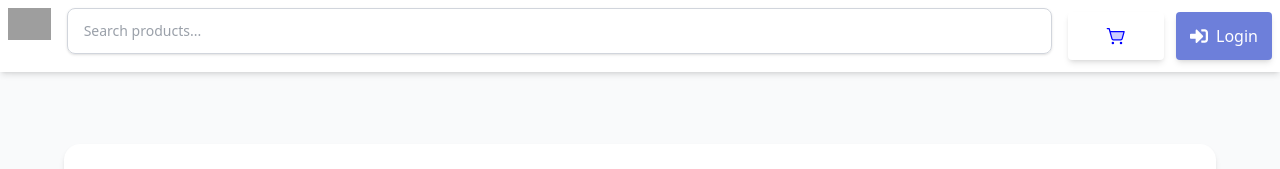
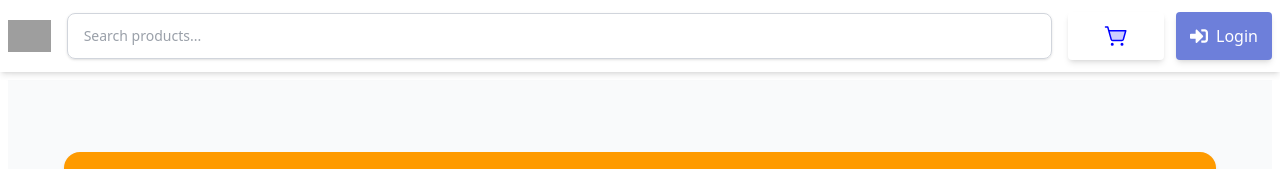
Before and after one commit to kunalrisaanva/blue-berry, a Next.js app in the folder frontend/: page /product in a window 1280 px wide. Shown: the top 169 px of the page. Built offline with nearby package versions, Linux system fonts and the light colour scheme; grey boxes are pictures that could not be loaded.

Commit message:
feat: enhance layout and spacing across Navbar, Slider, and ProductPage components for improved user experience

```diff
--- a/frontend/src/app/components/Navbar.tsx
+++ b/frontend/src/app/components/Navbar.tsx
@@ -54,7 +54,7 @@ const Navbar = () => {
   return (
     <>
       <nav className="fixed top-0 left-0 w-full z-50 bg-white shadow-md min-h-[4.5rem] flex flex-row justify-center ">
-        <div className="flex flex-col md:flex-row w-[1300px] gap-4 p-2">
+        <div className="flex flex-col md:flex-row w-[1300px] gap-4 p-2  md:items-center">
           {/* Logo */}
           <div className="w-auto">
             <Link href="/">
@@ -79,7 +79,7 @@ const Navbar = () => {
             <Link href="/cart">
               <Badge badgeContent={cartItemCount} color="secondary">
                 <button className="bg-white h-[3rem] w-24 flex items-center justify-center gap-2 text-black rounded shadow-md hover:bg-gray-100 cursor-pointer">
-                  <PiShoppingCartSimpleDuotone size={20} color="blue" />
+                  <PiShoppingCartSimpleDuotone size={24} color="blue" />
                 </button>
               </Badge>
             </Link>
--- a/frontend/src/app/components/Slider.tsx
+++ b/frontend/src/app/components/Slider.tsx
@@ -49,7 +49,7 @@ const Slider: React.FC = () => {
   };
 
   return (
-    <div className="relative w-full mt-[8rem] overflow-hidden rounded-lg shadow-lg bg-white border-2 border-gray-200">
+    <div className="relative w-full  overflow-hidden rounded-lg shadow-lg bg-white border-2 border-gray-200">
       {/* Slides */}
       <div
         className="flex transition-transform duration-500"
--- a/frontend/src/app/layout.tsx
+++ b/frontend/src/app/layout.tsx
@@ -33,7 +33,9 @@ export default function RootLayout({
         <ReduxProvider>
           {!hideNavbar && <Navbar />}
           <div className=" flex  justify-center ">
-            <div className="w-full max-w-[1300px] pt-[4.5rem] ">{children}</div>
+            <div className="w-full max-w-[1300px] pt-[4.5rem] m-2 ">
+              {children}
+            </div>
           </div>
           {!hideNavbar && <Footer />}
         </ReduxProvider>
--- a/frontend/src/app/page.tsx
+++ b/frontend/src/app/page.tsx
@@ -48,7 +48,7 @@ function Main({}: Props) {
   }
 
   return (
-    <div className="w-full "> {/* Add top padding here */}
+    <div className="w-full  mt-20 md:mt-2 p-2 ">
       <Slider />
 
       <div className="my-6 ">
--- a/frontend/src/app/product/[id]/page.tsx
+++ b/frontend/src/app/product/[id]/page.tsx
@@ -67,7 +67,7 @@ const ProductPage: React.FC = () => {
   };
 
   return (
-    <div className="py-6 font-sans">
+    <div className="py-6 mt-20 font-sans">
       <div className="mx-auto bg-white rounded-2xl shadow-md p-6 md:flex gap-10">
         {/* Product Image */}
         <div className="md:w-1/2 flex justify-center items-center mb-6 md:mb-0">
--- a/frontend/src/app/product/page.tsx
+++ b/frontend/src/app/product/page.tsx
@@ -6,8 +6,10 @@ import { FaCodeCompare } from "react-icons/fa6";
 
 const ProductPage: React.FC = () => {
   return (
-    <div className="bg-gray-50 font-sans pt-[4.5rem]"> {/* Use pt-[4.5rem] */}
-      <div className="max-w-6xl mx-auto bg-white rounded-2xl shadow-md p-6 md:flex gap-10">
+    <div className="bg-gray-50 font-sans pt-[4.5rem]">
+      {" "}
+      {/* Use pt-[4.5rem] */}
+      <div className="max-w-6xl mx-auto bg-amber-500 rounded-2xl shadow-md p-6 md:flex gap-10">
         {/* Product Image */}
         <div className="md:w-1/2 flex justify-center items-center mb-6 md:mb-0">
           <div className="overflow-hidden rounded-xl">
```
